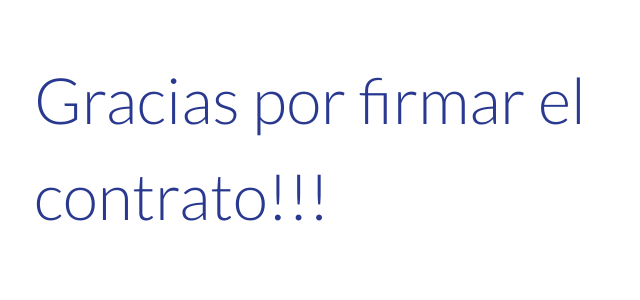
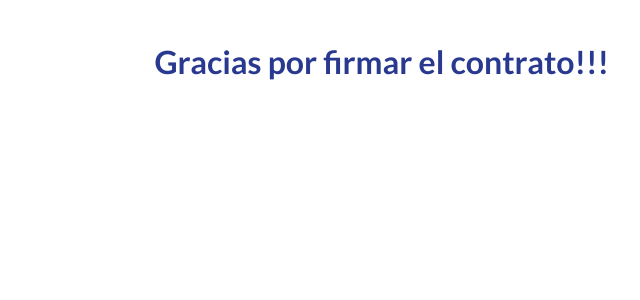
Before and after one commit to jproyo/legalvox, a PHP site: page /contractSign.html in a window 1280 px wide. Shown: the part 215-515 px from the top of the page, without its empty margins (238-878 px from the left). Run offline with PHP 8.4, Linux system fonts and the light colour scheme.

Commit message:
Initial commit

```diff
--- a/contractSign.html
+++ b/contractSign.html
@@ -19,10 +19,7 @@
                 <h1><img src="images/logo.png"/><span>is your legal Platform</span></h1>
             </header>
             <div class="main clearfix">
-                <form id="nl-form" class="nl-form">
-                    Gracias por firmar el contrato!!!
-                    <div class="nl-overlay"></div>
-                </form>
+                <h1 class="center">Gracias por firmar el contrato!!!</h1>
             </div>
         </div><!-- /container -->
         <script src="js/nlform.js"></script>
--- a/css/default.css
+++ b/css/default.css
@@ -35,6 +35,13 @@ a {
 a:hover,
 a:active {
     color: #2a3990f0;
+}
+
+.center {
+    margin: auto;
+    width: 70%;
+    padding: 10px;
+    white-space: nowrap;
 }
 
 /* Header Style */
```
